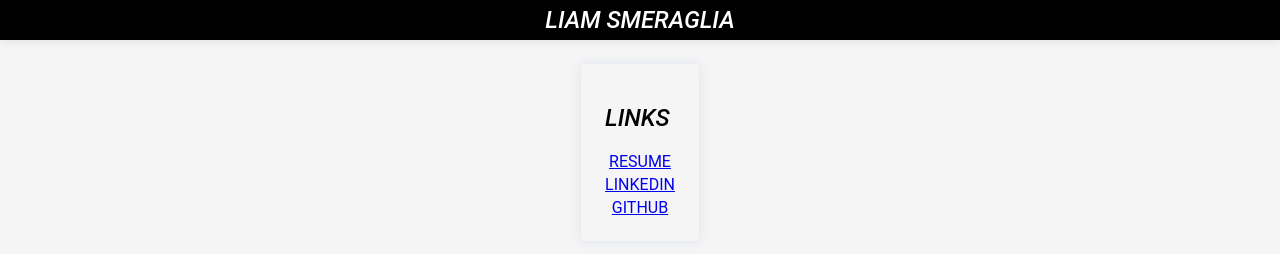
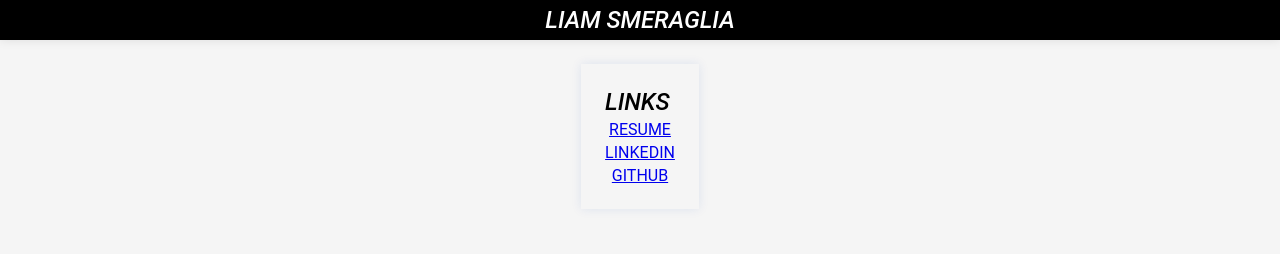
Before and after one commit to LiamSmeraglia/liamsmeraglia.github.io, a plain HTML site: page public/index.html in a window 1280 px wide. Drawn offline with Linux system fonts and the light colour scheme.

Commit message:
lil adjustment

```diff
--- a/public/index.css
+++ b/public/index.css
@@ -9,6 +9,10 @@ body {
     align-items: center;
     font-family: 'Roboto', sans-serif;
     background-color: #f5f5f5;
+}
+
+h1 {
+    margin: 0;
 }
 
 .mt-4 {
```
